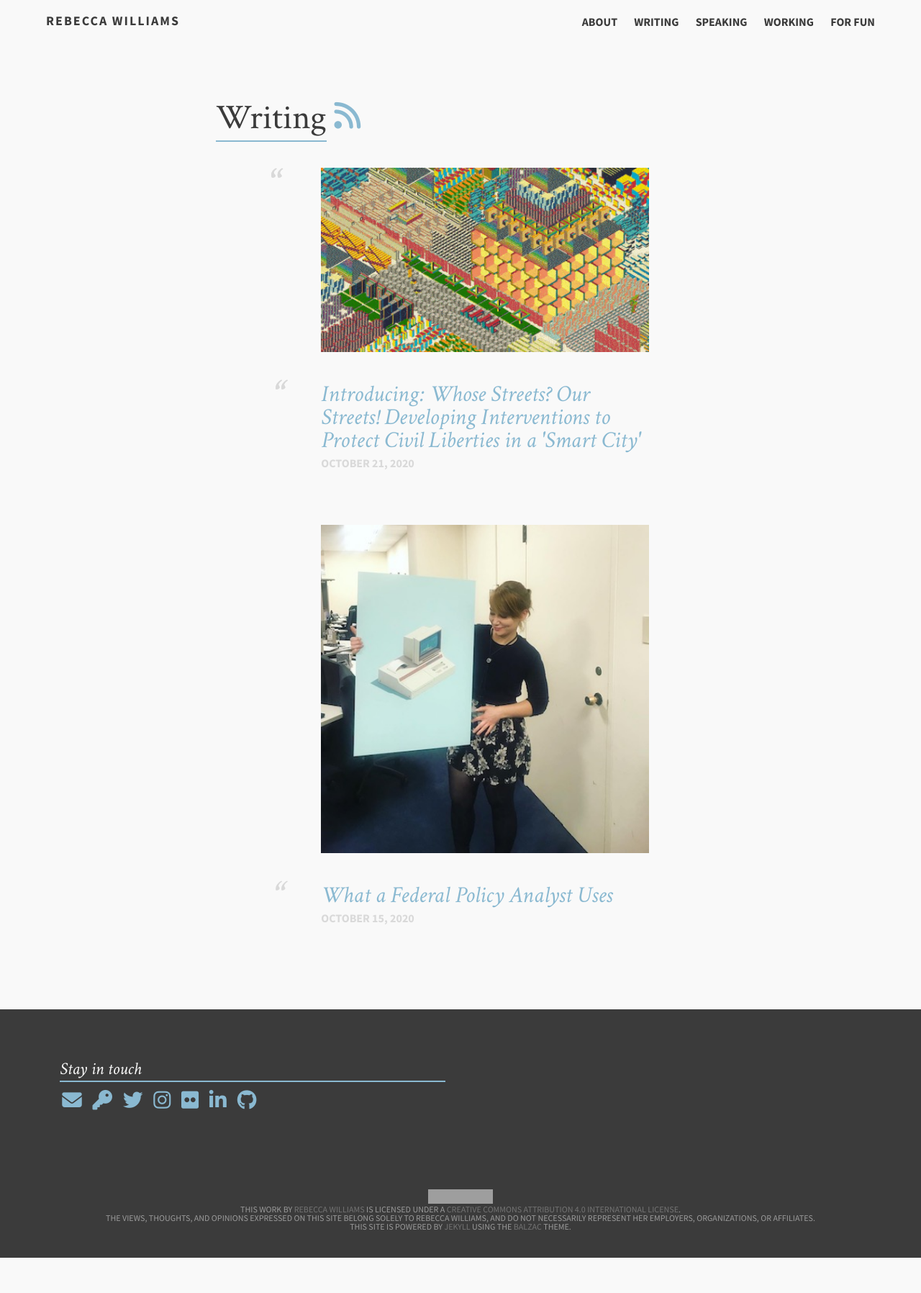
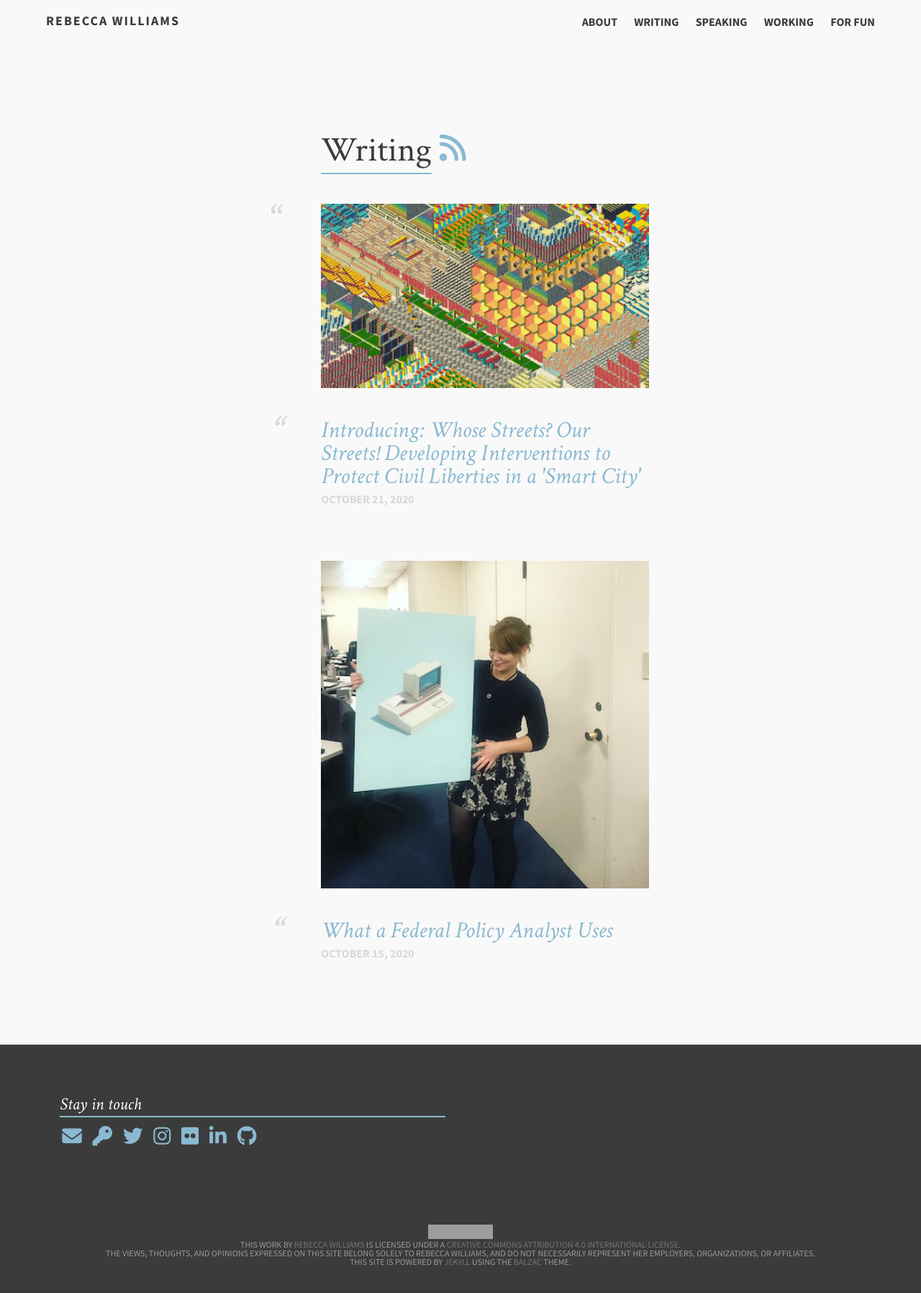
Before and after one commit to rebeccawilliams/rebeccawilliams.us, a Jekyll site: the page built from writing.md, in a window 1280 px wide. Shown: the whole page at 72% size. Built offline with Jekyll 4.4.1, drawn with Linux system fonts in a browser that asks for light colours; nearby versions of some CDN libraries; before the commit the page ends 1747 px from its top, so only the background shows below that; grey boxes are pictures that could not be loaded.

Commit message:
Update writing.html

```diff
--- a/_layouts/writing.html
+++ b/_layouts/writing.html
@@ -3,8 +3,8 @@
   <div id='bump'>
         <section class="article archive">
           <article class="archive-wrap">
-            <lh><h2><span class="bb">{{ page.title }}</span> <a href="/feed.xml"><i class="fa fa-rss fa-sm"></i></h2></lh>
               <ol class="post-list">
+                 <lh><h2><span class="bb">{{ page.title }}</span> <a href="/feed.xml" display="none" ><i class="fa fa-rss fa-sm"></i></h2></lh>
                   {% for post in site.posts %}
                   <li>
                     <div class="deets" itemscope itemtype="https://schema.org/BlogPosting" itemprop="blogPost">
```
